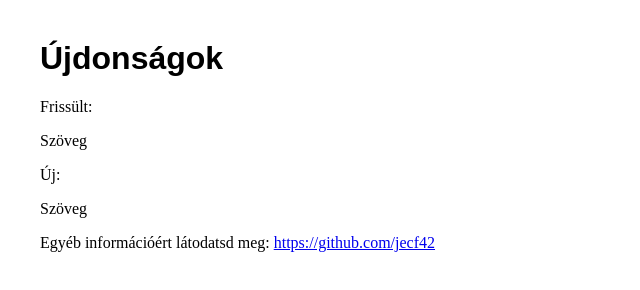
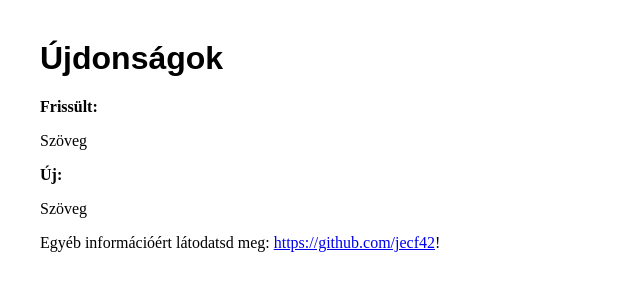
Before and after one commit to jecf42/jecf42-news-01, a plain HTML site: page index.html in a window 1280 px wide. Shown: the full height of the page, 0-640 px from the left. Drawn offline with Linux system fonts and the light colour scheme.

Commit message:
Update index.html

```diff
--- a/index.html
+++ b/index.html
@@ -23,20 +23,20 @@
 		<header class="sans">
 				<h1>Újdonságok</h1>
 		</header>
-		<p>Frissült:</p>
+		<p><strong>Frissült:</strong></p>
 	<footer>
 		<p>
 		<div>Szöveg</div>
 		</p>
 	 </footer>
     <p></p>
-		<p>Új:</p>
+		<p><strong>Új:</strong></p>
   <footer>
     <p>
       <div>Szöveg</div>
     </p>
   </footer>
-    <p>Egyéb információért látodatsd meg: <a href="https://jecf42.github.io/jecf42-all-02" target="_blank">https://github.com/jecf42</a></p>
+    <p>Egyéb információért látodatsd meg: <a href="https://jecf42.github.io/jecf42-all-02" target="_blank">https://github.com/jecf42</a>!</p>
 </body>
 </html>
 
```
